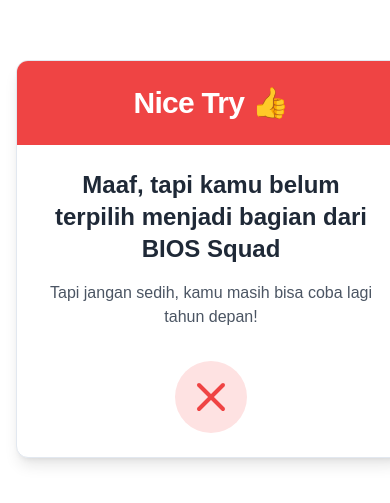
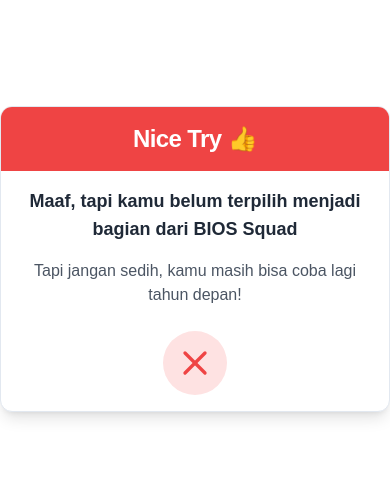
Before and after one commit to ChristopherHaris/bios-announcement, a Next.js app: page /nt in a window 390 px wide. Shown: the part 163-666 px from the top of the page. Built offline with nearby package versions, Linux system fonts and the light colour scheme.

Commit message:
feat : responsive

```diff
--- a/app/nt/page.tsx
+++ b/app/nt/page.tsx
@@ -1,15 +1,10 @@
 "use client";
 
 import { Card, CardContent, CardHeader, CardTitle } from "@/components/ui/card";
-// import { useSearchParams } from "next/navigation";
 import { motion } from "framer-motion";
 import { X } from "lucide-react";
 
-export default function Onboarding() {
-  // const searchParams = useSearchParams();
-  // const name = searchParams.get("name");
-//   const nim = searchParams.get("nim");
-
+export default function NiceTry() {
   return (
     <div className="min-h-screen w-full flex items-center justify-center bg-white">
       <motion.div
@@ -17,19 +12,19 @@
         animate={{ opacity: 1, y: 0 }}
         transition={{ duration: 0.5 }}
       >
-        <Card className="w-full max-w-md mx-4 overflow-hidden shadow-lg">
-          <CardHeader className="bg-red-500 text-white p-6">
-            <CardTitle className="text-3xl font-bold text-center">
+        <Card className="w-full max-w-md mx-auto sm:mx-4 overflow-hidden shadow-lg">
+          <CardHeader className="bg-red-500 text-white p-4 sm:p-6">
+            <CardTitle className="text-2xl sm:text-3xl font-bold text-center">
               Nice Try 👍
             </CardTitle>
           </CardHeader>
-          <CardContent className="p-6">
+          <CardContent className="p-4 sm:p-6">
             <motion.div
               initial={{ opacity: 0 }}
               animate={{ opacity: 1 }}
               transition={{ delay: 0.3, duration: 0.5 }}
             >
-              <p className="text-2xl font-bold text-center text-gray-800 mb-4">
+              <p className="text-lg sm:text-2xl font-bold text-center text-gray-800 mb-4">
                 Maaf, tapi kamu belum terpilih menjadi bagian dari BIOS Squad
               </p>
               <p className="text-center text-gray-600">
@@ -37,13 +32,17 @@
               </p>
             </motion.div>
             <motion.div
-              className="mt-8 flex justify-center"
+              className="mt-6 sm:mt-8 flex justify-center"
               initial={{ scale: 0 }}
               animate={{ scale: 1 }}
-              transition={{ delay: 0.5, type: "spring", stiffness: 200 }}
+              transition={{
+                delay: 0.5,
+                type: "spring",
+                stiffness: 200,
+              }}
             >
               <div className="rounded-full bg-red-100 p-3">
-                <X className="h-12 w-12 text-red-500" />
+                <X className="h-10 sm:h-12 w-10 sm:w-12 text-red-500" />
               </div>
             </motion.div>
           </CardContent>
--- a/app/onboarding/page.tsx
+++ b/app/onboarding/page.tsx
@@ -15,19 +15,19 @@
 
   return (
     <>
-      <Card className="w-full max-w-md mx-4 overflow-hidden shadow-lg">
-        <CardHeader className="bg-green-500 text-white p-6">
-          <CardTitle className="text-3xl font-bold text-center">
+      <Card className="w-full max-w-md mx-auto sm:mx-4 sm:max-w-lg overflow-hidden shadow-lg">
+        <CardHeader className="bg-green-500 text-white p-4 sm:p-6">
+          <CardTitle className="text-2xl sm:text-3xl font-bold text-center">
             Congrats, {name}! 🎉
           </CardTitle>
         </CardHeader>
-        <CardContent className="p-6">
+        <CardContent className="p-4 sm:p-6">
           <motion.div
             initial={{ opacity: 0 }}
             animate={{ opacity: 1 }}
             transition={{ delay: 0.3, duration: 0.5 }}
           >
-            <p className="text-2xl font-bold text-center text-gray-800 mb-4">
+            <p className="text-lg sm:text-2xl font-bold text-center text-gray-800 mb-4">
               Welcome to BIOS Squad!
             </p>
             <p className="text-center text-gray-600">
@@ -36,7 +36,7 @@
             </p>
           </motion.div>
           <motion.div
-            className="mt-8 flex justify-center"
+            className="mt-6 sm:mt-8 flex justify-center"
             initial={{ scale: 0 }}
             animate={{ scale: 1 }}
             transition={{
@@ -47,7 +47,7 @@
           >
             <svg
               xmlns="http://www.w3.org/2000/svg"
-              className="h-16 w-16 text-green-500"
+              className="h-12 sm:h-16 w-12 sm:w-16 text-green-500"
               fill="none"
               viewBox="0 0 24 24"
               stroke="currentColor"
```
